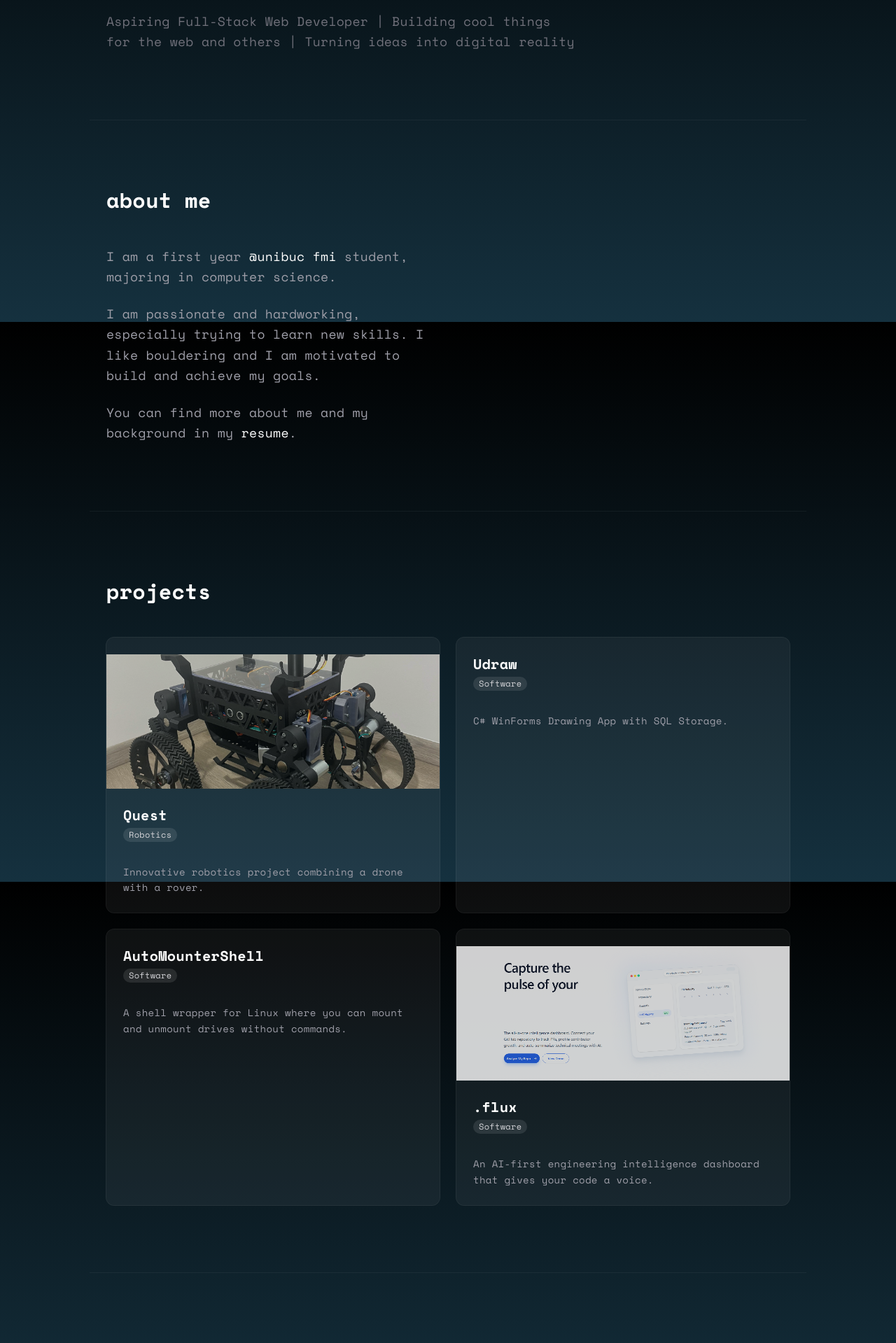
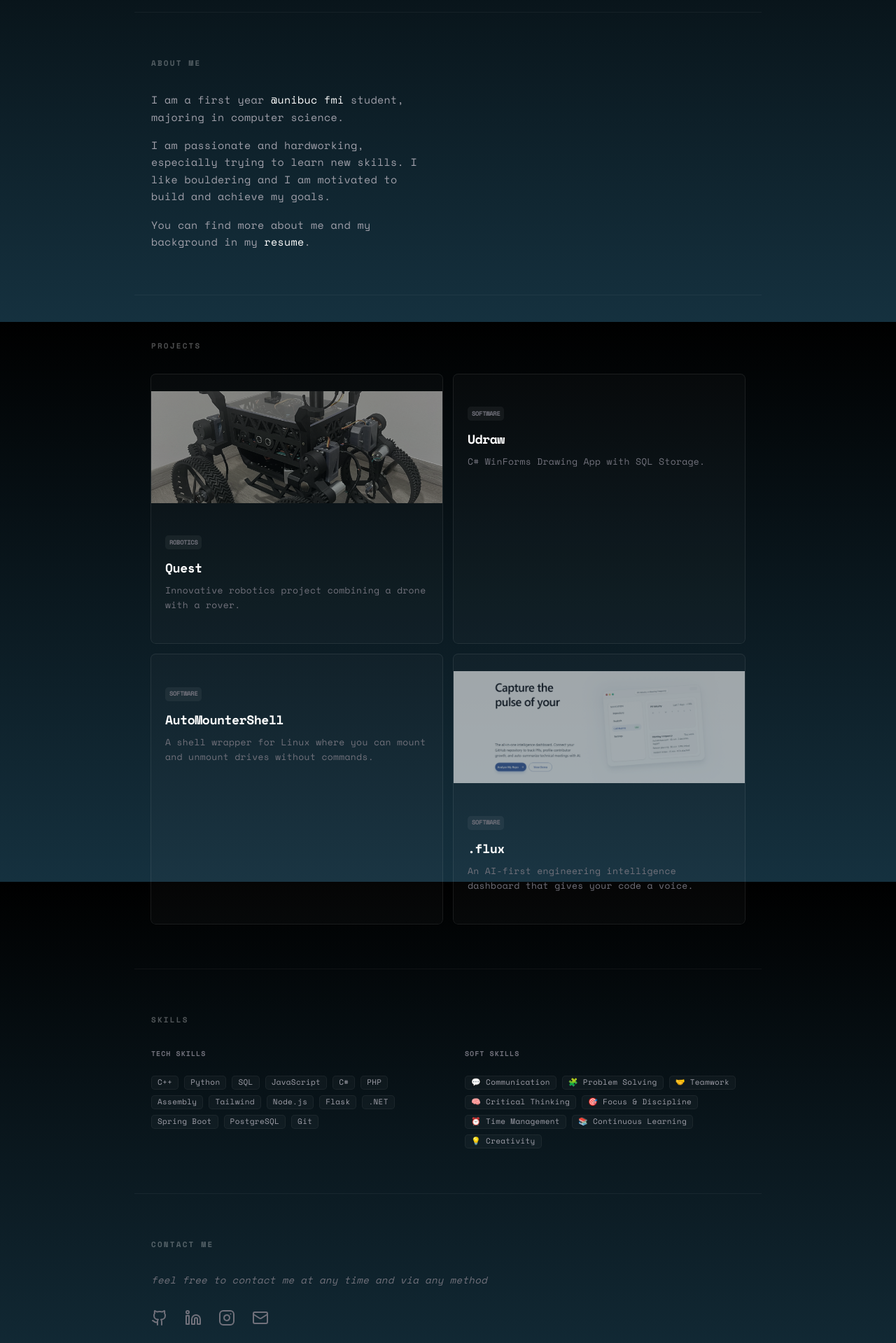
Before and after one commit to costitza/nextjs-ababeiraul, a Next.js app: page / in a window 1280 px wide. Shown: the part 340-2259 px from the top of the page at 70% size. Built offline with nearby package versions, Linux system fonts and the light colour scheme.

Commit message:
style: refine layout for better organization and readability

```diff
--- a/app/page.tsx
+++ b/app/page.tsx
@@ -5,8 +5,7 @@ import { Github, Linkedin, Instagram, Mail } from "lucide-react"
 import projects from "@/data/projects.json"
 
 const techSkills = [
-...
-
+  "C++", "Python", "SQL", "JavaScript", "C#", "PHP", "Assembly",
   "Tailwind", "Node.js", "Flask", ".NET", "Spring Boot", "PostgreSQL", "Git"
 ]
 
@@ -19,40 +18,40 @@ export default function Home() {
   return (
     <div className="flex flex-col items-center">
       {/* Hero Section */}
-      <section className="w-full max-w-5xl px-6 pt-48 pb-24 flex flex-col items-center text-center sm:items-start sm:text-left">
-        <h1 className="text-5xl sm:text-7xl font-bold tracking-tight text-white mb-6">
-          hi, im <span className="text-zinc-400">Ababei Raul</span>
+      <section className="w-full max-w-4xl px-6 pt-32 pb-16 flex flex-col items-center text-center sm:items-start sm:text-left">
+        <h1 className="text-4xl sm:text-5xl font-bold tracking-tight text-white mb-4">
+          hi, im <span className="text-zinc-500">Ababei Raul</span>
         </h1>
-        <h2 className="text-2xl sm:text-3xl font-medium text-zinc-400 mb-8">
+        <h2 className="text-lg sm:text-xl font-medium text-zinc-400 mb-6 uppercase tracking-widest">
           welcome to my personal webpage
         </h2>
-        <p className="max-w-2xl text-lg text-zinc-500 leading-relaxed">
+        <p className="max-w-xl text-[15px] text-zinc-500 leading-relaxed">
           Aspiring Full-Stack Web Developer | Building cool things for the web and others | Turning ideas into digital reality
         </p>
       </section>
 
       {/* About Section */}
-      <section id="about" className="w-full max-w-5xl px-6 py-24 border-t border-white/5">
-        <h3 className="text-3xl font-bold text-white mb-12">about me</h3>
-        <div className="grid grid-cols-1 md:grid-cols-2 gap-12">
-          <div className="space-y-6 text-zinc-400 text-lg leading-relaxed">
+      <section id="about" className="w-full max-w-4xl px-6 py-16 border-t border-white/5">
+        <h3 className="text-[11px] font-black text-white/30 mb-8 uppercase tracking-[0.2em]">about me</h3>
+        <div className="grid grid-cols-1 md:grid-cols-2 gap-10">
+          <div className="space-y-4 text-zinc-400 text-[15px] leading-relaxed">
             <p>
-              I am a first year <a href="https://fmi.unibuc.ro/" className="text-white hover:underline">@unibuc fmi</a> student, majoring in computer science.
+              I am a first year <a href="https://fmi.unibuc.ro/" className="text-white hover:underline transition-all">@unibuc fmi</a> student, majoring in computer science.
             </p>
             <p>
               I am passionate and hardworking, especially trying to learn new skills. I like bouldering and I am motivated to build and achieve my goals.
             </p>
             <p>
-              You can find more about me and my background in my <a href="/resume.pdf" target="_blank" className="text-white hover:underline">resume</a>.
+              You can find more about me and my background in my <a href="/resume.pdf" target="_blank" className="text-white hover:underline transition-all underline-offset-4">resume</a>.
             </p>
           </div>
         </div>
       </section>
 
       {/* Projects Section */}
-      <section id="projects" className="w-full max-w-5xl px-6 py-24 border-t border-white/5">
-        <h3 className="text-3xl font-bold text-white mb-12">projects</h3>
-        <div className="grid grid-cols-1 sm:grid-cols-2 gap-6">
+      <section id="projects" className="w-full max-w-4xl px-6 py-16 border-t border-white/5">
+        <h3 className="text-[11px] font-black text-white/30 mb-8 uppercase tracking-[0.2em]">projects</h3>
+        <div className="grid grid-cols-1 sm:grid-cols-2 gap-4">
           {projects.map((project, index) => (
             <ProjectCard key={index} project={project} />
           ))}
@@ -60,24 +59,24 @@ export default function Home() {
       </section>
 
       {/* Skills Section */}
-      <section id="skills" className="w-full max-w-5xl px-6 py-24 border-t border-white/5">
-        <h3 className="text-3xl font-bold text-white mb-12">skills</h3>
+      <section id="skills" className="w-full max-w-4xl px-6 py-16 border-t border-white/5">
+        <h3 className="text-[11px] font-black text-white/30 mb-8 uppercase tracking-[0.2em]">skills</h3>
         <div className="grid grid-cols-1 md:grid-cols-2 gap-12">
           <div>
-            <h4 className="text-xl font-semibold text-zinc-300 mb-6 uppercase tracking-wider text-sm">tech skills</h4>
+            <h4 className="text-[10px] font-bold text-zinc-500 mb-6 uppercase tracking-widest">tech skills</h4>
             <div className="flex flex-wrap gap-2">
               {techSkills.map((skill) => (
-                <Badge key={skill} variant="outline" className="bg-white/5 border-white/10 text-zinc-400 hover:text-white hover:bg-white/10 transition-colors px-3 py-1">
+                <Badge key={skill} variant="outline" className="bg-white/[0.03] border-white/5 text-zinc-400 hover:text-white hover:bg-white/10 transition-colors px-2 py-0.5 text-[11px] rounded-sm">
                   {skill}
                 </Badge>
               ))}
             </div>
           </div>
           <div>
-            <h4 className="text-xl font-semibold text-zinc-300 mb-6 uppercase tracking-wider text-sm">soft skills</h4>
+            <h4 className="text-[10px] font-bold text-zinc-500 mb-6 uppercase tracking-widest">soft skills</h4>
             <div className="flex flex-wrap gap-2">
               {softSkills.map((skill) => (
-                <Badge key={skill} variant="outline" className="bg-white/5 border-white/10 text-zinc-400 px-3 py-1">
+                <Badge key={skill} variant="outline" className="bg-white/[0.03] border-white/5 text-zinc-400 px-2 py-0.5 text-[11px] rounded-sm">
                   {skill}
                 </Badge>
               ))}
@@ -87,23 +86,23 @@ export default function Home() {
       </section>
 
       {/* Contact Section */}
-      <section id="contact" className="w-full max-w-5xl px-6 py-24 border-t border-white/5 mb-24">
-        <h3 className="text-3xl font-bold text-white mb-6">contact me</h3>
-        <p className="text-zinc-500 text-lg mb-12">
+      <section id="contact" className="w-full max-w-4xl px-6 py-16 border-t border-white/5 mb-16">
+        <h3 className="text-[11px] font-black text-white/30 mb-8 uppercase tracking-[0.2em]">contact me</h3>
+        <p className="text-zinc-500 text-[14px] mb-8 italic">
           feel free to contact me at any time and via any method
         </p>
-        <div className="flex items-center gap-8">
-          <a href="https://github.com/costitza" target="_blank" className="text-zinc-400 hover:text-white transition-colors">
-            <Github className="w-8 h-8" />
+        <div className="flex items-center gap-6">
+          <a href="https://github.com/costitza" target="_blank" className="text-zinc-500 hover:text-white transition-all transform hover:scale-110">
+            <Github className="w-6 h-6" />
           </a>
-          <a href="https://www.linkedin.com/in/raul-ababei-28221838b/" target="_blank" className="text-zinc-400 hover:text-white transition-colors">
-            <Linkedin className="w-8 h-8" />
+          <a href="https://www.linkedin.com/in/raul-ababei-28221838b/" target="_blank" className="text-zinc-500 hover:text-white transition-all transform hover:scale-110">
+            <Linkedin className="w-6 h-6" />
           </a>
-          <a href="https://www.instagram.com/frosty.king_67/" target="_blank" className="text-zinc-400 hover:text-white transition-colors">
-            <Instagram className="w-8 h-8" />
+          <a href="https://www.instagram.com/frosty.king_67/" target="_blank" className="text-zinc-500 hover:text-white transition-all transform hover:scale-110">
+            <Instagram className="w-6 h-6" />
           </a>
-          <a href="mailto:ababeiraul13@gmail.com" className="text-zinc-400 hover:text-white transition-colors">
-            <Mail className="w-8 h-8" />
+          <a href="mailto:ababeiraul13@gmail.com" className="text-zinc-500 hover:text-white transition-all transform hover:scale-110">
+            <Mail className="w-6 h-6" />
           </a>
         </div>
       </section>
--- a/app/projects/[slug]/page.tsx
+++ b/app/projects/[slug]/page.tsx
@@ -2,9 +2,7 @@ import React from "react"
 import { notFound } from "next/navigation"
 import projectsData from "@/data/projects.json"
 import Image from "next/image"
-import { Card, CardContent, CardHeader, CardTitle } from "@/components/ui/card"
 import { Badge } from "@/components/ui/badge"
-import { Separator } from "@/components/ui/separator"
 import { Button } from "@/components/ui/button"
 import { ExternalLink, ArrowLeft } from "lucide-react"
 import Link from "next/link"
@@ -43,58 +41,58 @@ export default async function ProjectPage({ params }: { params: Promise<{ slug:
   }
 
   return (
-    <div className="flex flex-col items-center pt-32 pb-24 px-6">
-      <div className="w-full max-w-4xl">
+    <div className="flex flex-col items-center pt-24 pb-16 px-6">
+      <div className="w-full max-w-3xl">
         <Link
           href="/#projects"
-          className="flex items-center gap-2 text-zinc-500 hover:text-white transition-colors mb-12 text-sm font-medium group"
+          className="flex items-center gap-2 text-zinc-500 hover:text-white transition-colors mb-10 text-xs font-bold uppercase tracking-widest group"
         >
-          <ArrowLeft className="w-4 h-4 transition-transform group-hover:-translate-x-1" />
+          <ArrowLeft className="w-3 h-3 transition-transform group-hover:-translate-x-1" />
           back to projects
         </Link>
 
-        <div className="mb-16">
-          <Badge className="mb-4 bg-white/10 text-zinc-300 border-none font-normal">
+        <div className="mb-12">
+          <Badge className="mb-3 bg-white/5 text-zinc-400 border border-white/10 rounded-sm px-2 py-0.5 text-[10px] uppercase tracking-tighter font-bold">
             {project.category}
           </Badge>
-          <h1 className="text-5xl sm:text-6xl font-bold text-white mb-6">
+          <h1 className="text-3xl sm:text-4xl font-bold text-white mb-4 tracking-tight">
             {project.title}
           </h1>
-          <p className="text-xl text-zinc-400 leading-relaxed mb-8">
+          <p className="text-base text-zinc-500 leading-relaxed max-w-2xl">
             {project.description}
           </p>
 
           {project.image && (
-            <div className="relative w-full aspect-video rounded-2xl overflow-hidden border border-white/10">
+            <div className="relative w-full aspect-[21/9] mt-8 rounded-lg overflow-hidden border border-white/5 grayscale-[0.2] hover:grayscale-0 transition-all duration-500">
               <Image
                 src={project.image}
                 alt={project.title}
                 fill
-                className="object-cover opacity-90"
+                className="object-cover opacity-80"
               />
             </div>
           )}
         </div>
 
-        <div className="space-y-20">
+        <div className="space-y-12">
           {project.content.map((section, index) => (
-            <section key={index} className="scroll-mt-24">
-              <h2 className="text-2xl font-bold text-white mb-8 uppercase tracking-widest text-sm opacity-50">
+            <section key={index} className="border-t border-white/5 pt-8 first:border-0 first:pt-0">
+              <h2 className="text-[11px] font-black text-white/30 mb-6 uppercase tracking-[0.2em]">
                 {section.heading}
               </h2>
 
-              <div className="space-y-6">
+              <div className="space-y-4 max-w-2xl">
                 {section.text && (
-                  <p className="text-zinc-400 text-lg leading-relaxed">
+                  <p className="text-zinc-400 text-[15px] leading-relaxed">
                     {section.text}
                   </p>
                 )}
 
                 {section.list && (
-                  <ul className="space-y-4">
+                  <ul className="space-y-3">
                     {section.list.map((item, i) => (
-                      <li key={i} className="flex gap-4 text-zinc-400 text-lg leading-relaxed">
-                        <span className="text-white opacity-20 mt-1.5">•</span>
+                      <li key={i} className="flex gap-3 text-zinc-400 text-[14px] leading-relaxed">
+                        <span className="text-white/20 mt-1.5">—</span>
                         {item}
                       </li>
                     ))}
@@ -102,34 +100,34 @@ export default async function ProjectPage({ params }: { params: Promise<{ slug:
                 )}
 
                 {section.subtext && (
-                  <p className="text-zinc-500 text-lg leading-relaxed italic">
+                  <p className="text-zinc-500 text-[14px] leading-relaxed italic border-l-2 border-white/5 pl-4 py-1">
                     {section.subtext}
                   </p>
                 )}
 
                 {section.code && (
-                  <div className="relative group">
-                    <pre className="p-6 rounded-xl bg-white/5 border border-white/10 overflow-x-auto text-sm text-zinc-300 font-mono leading-relaxed">
+                  <div className="mt-6">
+                    <pre className="p-4 rounded-md bg-white/[0.02] border border-white/5 overflow-x-auto text-[13px] text-zinc-400 font-mono leading-relaxed scrollbar-hide">
                       <code>{section.code}</code>
                     </pre>
                   </div>
                 )}
 
                 {section.additional_code && (
-                  <div className="relative group mt-4">
-                    <pre className="p-6 rounded-xl bg-white/5 border border-white/10 overflow-x-auto text-sm text-zinc-300 font-mono leading-relaxed">
+                  <div className="mt-2">
+                    <pre className="p-4 rounded-md bg-white/[0.02] border border-white/5 overflow-x-auto text-[13px] text-zinc-400 font-mono leading-relaxed scrollbar-hide">
                       <code>{section.additional_code}</code>
                     </pre>
                   </div>
                 )}
 
                 {section.links && (
-                  <div className="flex flex-wrap gap-4 pt-4">
+                  <div className="flex flex-wrap gap-3 pt-4">
                     {section.links.map((link, i) => (
-                      <Button key={i} asChild variant="outline" className="bg-white/5 border-white/10 text-white hover:bg-white/10 rounded-full px-6">
+                      <Button key={i} asChild variant="outline" className="h-8 bg-white/5 border-white/10 text-white hover:bg-white/10 rounded-sm px-4 text-xs font-bold uppercase tracking-wider">
                         <a href={link.url} target="_blank" rel="noopener noreferrer" className="flex items-center gap-2">
                           {link.label}
-                          <ExternalLink className="w-4 h-4" />
+                          <ExternalLink className="w-3 h-3" />
                         </a>
                       </Button>
                     ))}
--- a/components/ProjectCard.tsx
+++ b/components/ProjectCard.tsx
@@ -16,34 +16,32 @@ const ProjectCard = ({ project }: { project: Project }) => {
   return (
     <Link
       href={`/projects/${project.link}`}
-      className="group"
+      className="group block h-full"
     >
-      <Card className="h-full bg-white/5 border-white/10 hover:bg-white/10 transition-all duration-300 overflow-hidden cursor-pointer flex flex-col">
+      <Card className="h-full bg-white/[0.02] border-white/5 hover:bg-white/[0.04] transition-all duration-300 overflow-hidden cursor-pointer flex flex-col rounded-md">
         {project.image && (
-          <div className="relative w-full h-48 overflow-hidden">
+          <div className="relative w-full h-40 overflow-hidden">
             <Image
               src={project.image}
               alt={project.title}
               fill
-              className="object-cover transition-transform duration-500 group-hover:scale-110 opacity-80 group-hover:opacity-100"
+              className="object-cover transition-transform duration-700 group-hover:scale-105 opacity-60 group-hover:opacity-100 grayscale-[0.5] group-hover:grayscale-0"
             />
           </div>
         )}
-        <CardHeader className="pb-2">
-          <div className="flex items-center justify-between">
-            <CardTitle className="text-xl font-semibold text-white group-hover:text-zinc-200 transition-colors">
-              {project.title}
-            </CardTitle>
+        <div className="p-5 flex flex-col grow">
+          <div className="mb-3">
+            <Badge variant="secondary" className="bg-white/5 text-zinc-500 border-none font-bold text-[9px] uppercase tracking-tighter px-1.5 py-0 rounded-sm group-hover:text-zinc-300 transition-colors">
+              {project.category}
+            </Badge>
           </div>
-          <Badge variant="secondary" className="bg-white/10 text-zinc-300 border-none font-normal">
-            {project.category}
-          </Badge>
-        </CardHeader>
-        <CardContent>
-          <p className="text-zinc-400 text-sm leading-relaxed">
+          <h4 className="text-lg font-bold text-white mb-2 tracking-tight group-hover:text-zinc-200 transition-colors">
+            {project.title}
+          </h4>
+          <p className="text-zinc-500 text-[13px] leading-relaxed line-clamp-2">
             {project.description}
           </p>
-        </CardContent>
+        </div>
       </Card>
     </Link>
   )
```
